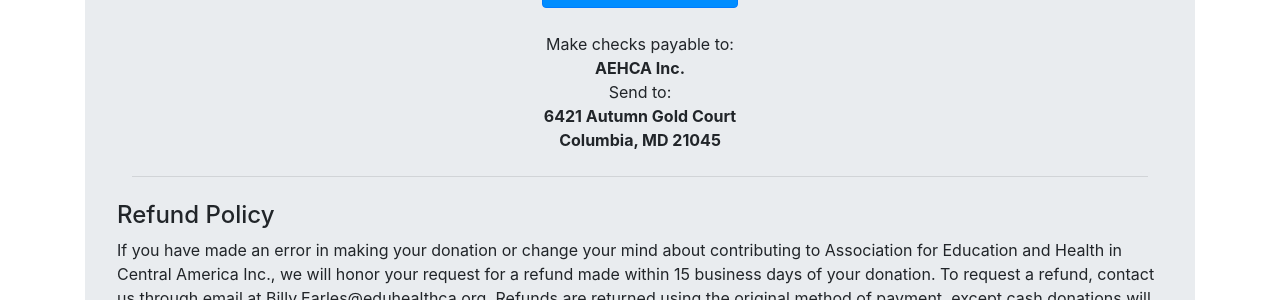
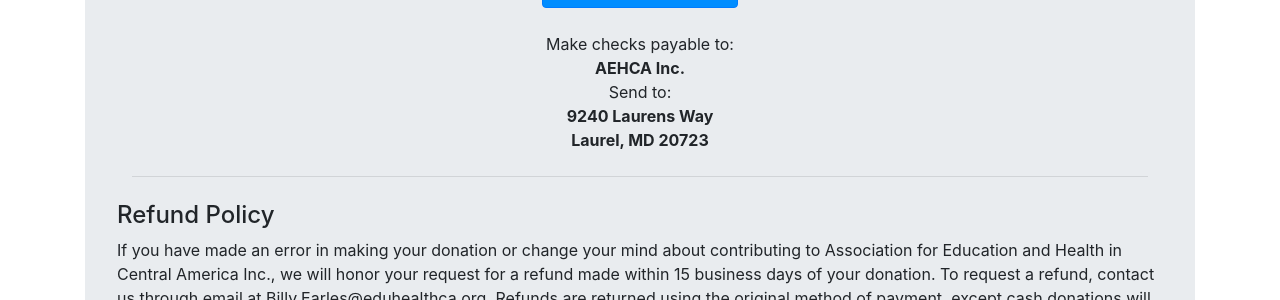
Before and after one commit to aehca/aehca.github.io, a Jekyll site: the page built from give.html, in a window 1280 px wide and 1022 px high. Shown: the part 552-852 px from the top of the window. Built offline with Jekyll 4.4.1, drawn with Linux system fonts in a browser that asks for light colours.

Commit message:
Update address in give.html

```diff
--- a/give.html
+++ b/give.html
@@ -121,8 +121,8 @@
                 <br>
                 Send to:
                 <br>
-                <b>6421 Autumn Gold Court</b> <br>
-                <b>Columbia, MD 21045</b>
+                <b>9240 Laurens Way</b> <br>
+                <b>Laurel, MD 20723</b>
               </div>
             </div>
             <hr class="my-4">
```
